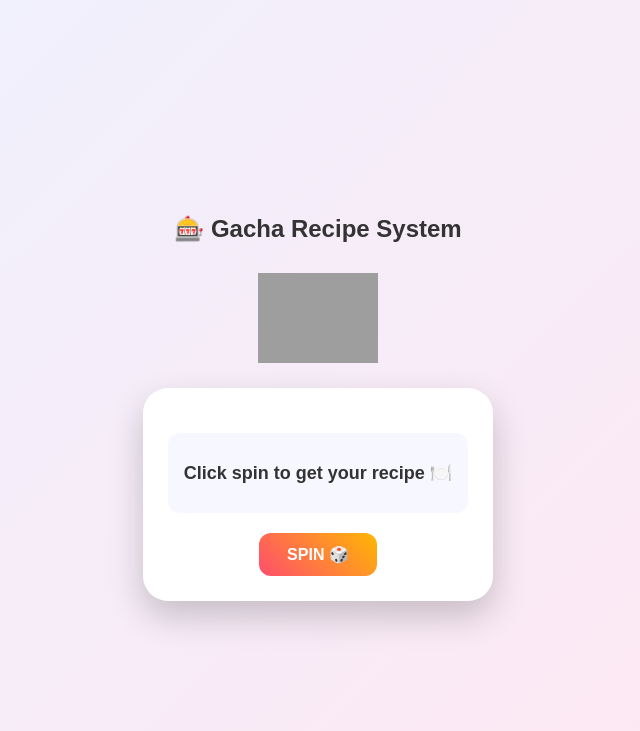
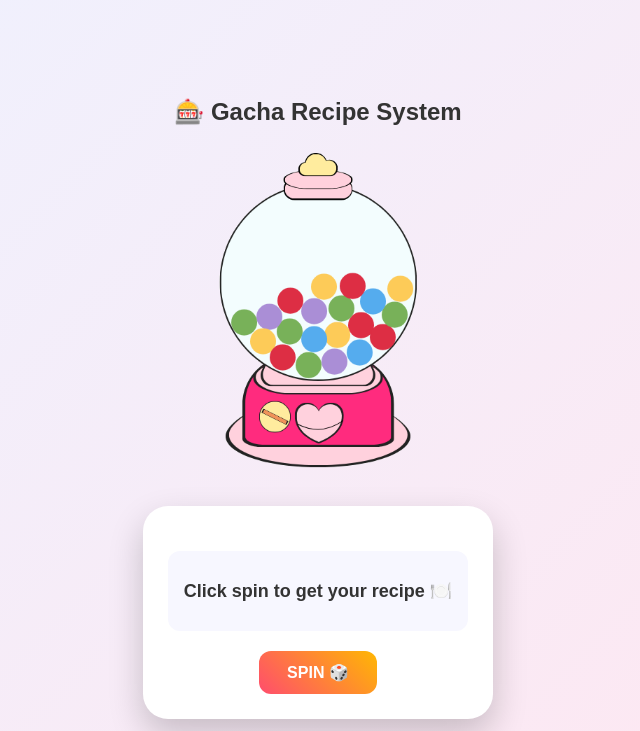
Before and after one commit to ssssidney/omakase-today, a Flask app: page /random-page in a window 1280 px wide. Shown: the top 731 px of the page, without its empty margins (322-962 px from the left). Run offline with Flask 3, Linux system fonts and the light colour scheme; grey boxes are pictures that could not be loaded.

Commit message:
added custom gacha machine image for UI enhancement

```diff
--- a/templates/static/style.css
+++ b/static/style.css
@@ -26,13 +26,13 @@ h1 {
 
 /* gacha machine image */
 .gacha-img {
-    width: 120px;
-    height: 120px;
+    width: 350px;
+    height: 350px;
 
     object-fit: contain;
 
     display: block;
-    margin: 0 auto 10px;
+    margin: 0 auto 15px;
 }
 
 .gacha-img:hover {
--- a/templates/random.html
+++ b/templates/random.html
@@ -15,7 +15,7 @@
 
     <!-- GACHA IMAGE -->
     <img id="gachaImg" class="gacha-img"
-         src="https://png.pngtree.com/png-clipart/20201208/original/pngtree-realistic-blue-gacha-machine-illustration-isolated-vector-png-image_5594671.jpg">
+     src="{{ url_for('static', filename='gacha.png') }}">
 
     <div class="machine-box">
 
```
Also changed, not shown: static/gacha.png (added).
